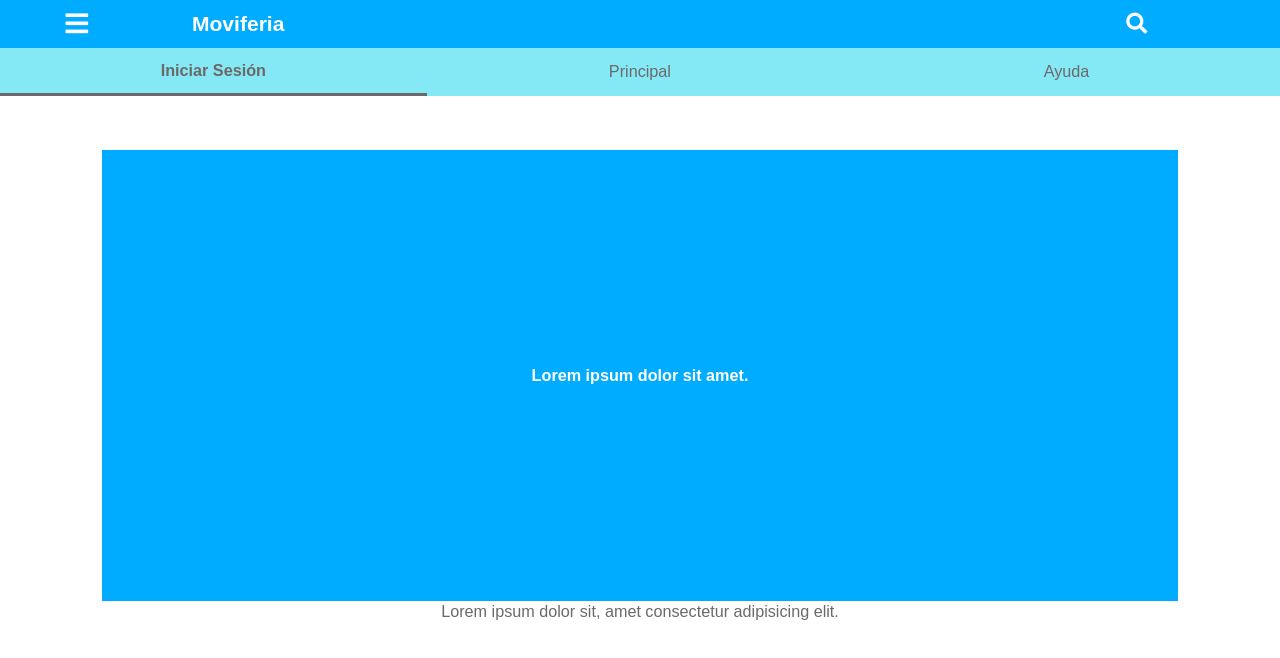
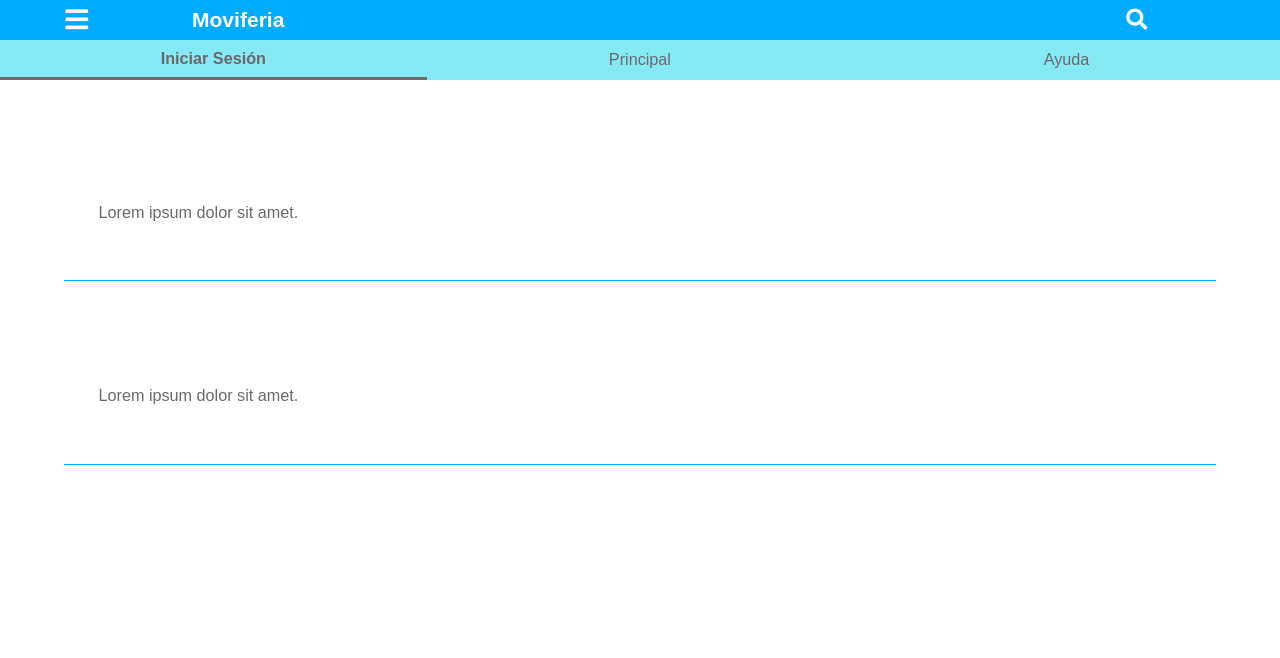
Before and after one commit to Carlos3dg/WebDevelopmentProjects, a plain HTML site: page TarjetaFeria/index.html in a window 1280 px wide. Drawn offline with Linux system fonts and the light colour scheme.

Commit message:
Change height header to fixed value

```diff
--- a/TarjetaFeria/css/estiloslogin.css
+++ b/TarjetaFeria/css/estiloslogin.css
@@ -15,7 +15,7 @@ article, aside, details, figcaption, figure, footer, header, hgroup, menu, nav,
 }
 
 body {
-	line-height: 1.3;
+    line-height: 1.3;
 }
 
 ol {
@@ -43,7 +43,7 @@ a {
 
 /* VARIABLES */
 :root {
-    --headerHeight: 12vh;
+    --headerHeight: 80px;
     --front: 1;
     --middleFront: 3;
     --superFront: 5;
@@ -135,6 +135,7 @@ a:visited {
     top: 0;
 }
 
+.header,
 .header__container {
     height: var(--headerHeight);
     width: 100%;
@@ -155,7 +156,7 @@ a:visited {
     font-size: 1.6em;
     color: #ffffff;
     font-weight: 700;
-    height: 6vh;
+    height: calc(var(--headerHeight)/2);
     text-align: center;
     float: left;
  }
@@ -516,26 +517,17 @@ a.vialidad__button {
 
 /*------------ HELP CONTENT -------------*/
 .help__container {
-    display: flex;
-    flex-direction: column;
-    width: 84%;
-    margin-left: auto;
-    margin-right: auto;
+    width: 100%;
+    padding: 5% 5%;
 }
 
-.faq__container {
+.subject-issue__container {
     width: 100%;
-    text-align: center;
-    margin-top: 5%;
+    padding: 5% 3%;
+    margin-bottom: 4%;
+    border-bottom: 1px solid #00acff;
 }
 
-.ask__container {
-    width: 100%;
-    padding: 20% 5%;
-    background-color: #00acff;
-    color: #fff;
-    font-weight: 600;
-}
 
 
 
--- a/TarjetaFeria/index.html
+++ b/TarjetaFeria/index.html
@@ -120,17 +120,30 @@
 
     <!----------------------------- HELP ------------------------------>
     <div class="container help__container hide__element show__element">
+        <div class="subject-issue__container">
+            <p>Lorem ipsum dolor sit amet.</p>
+        </div>
         <div class="faq__container">
-            <div class="ask__container">
-                <span>Lorem ipsum dolor sit amet.</span>
-            </div>
-            <div class="answer__container">
-                <span>Lorem ipsum dolor sit, amet consectetur adipisicing elit.</span>
-            </div>
+
+        </div>
+        <div class="subject-issue__container">
+                <p>Lorem ipsum dolor sit amet.</p>
+        </div>
+        <div class="faq__container">
+
         </div>
     </div>
 
     <script src="js/menujs.js"></script>
+    <script>
+        const help = document.querySelector('.help__container');
+
+        help.addEventListener('click', function(e){
+            if(e.target.className === 'subject-issue__container') {
+                console.log(e.target);
+            }
+        })
+    </script>
 
 </body>
 </html>
```
